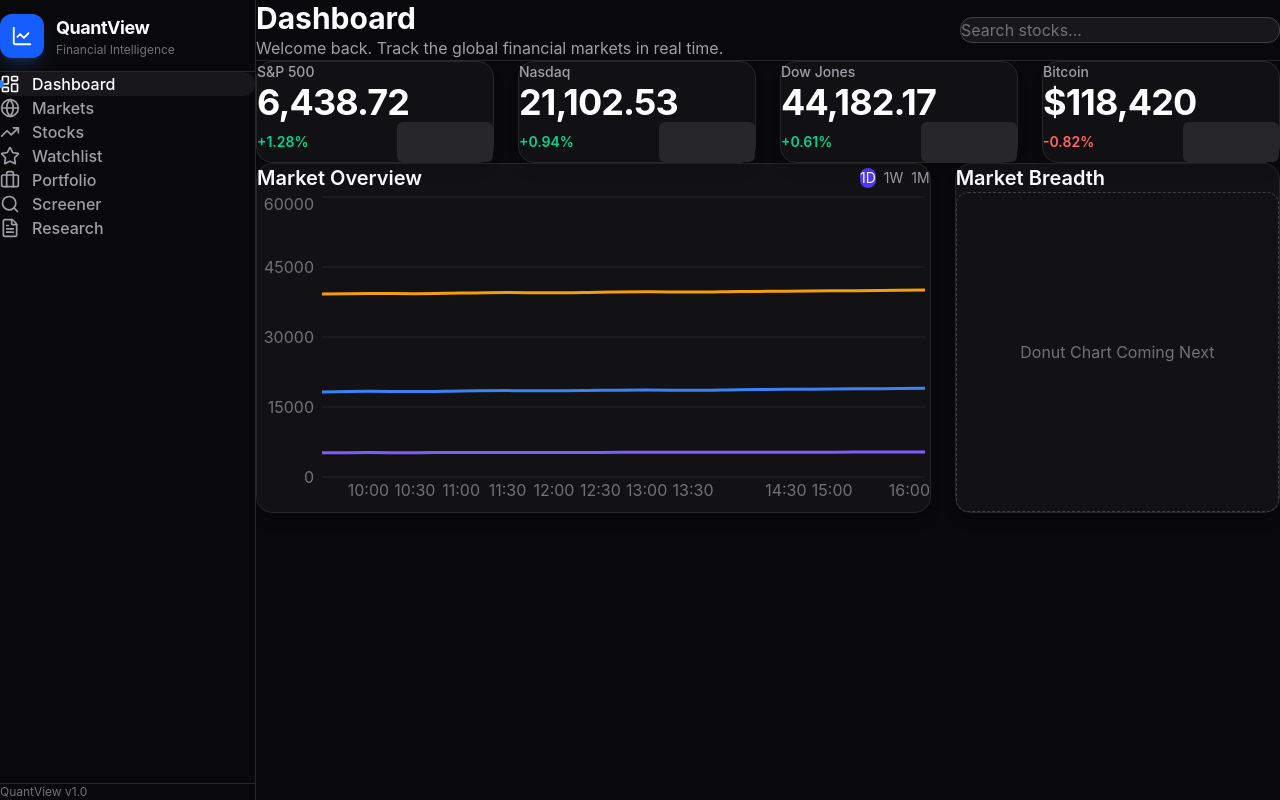
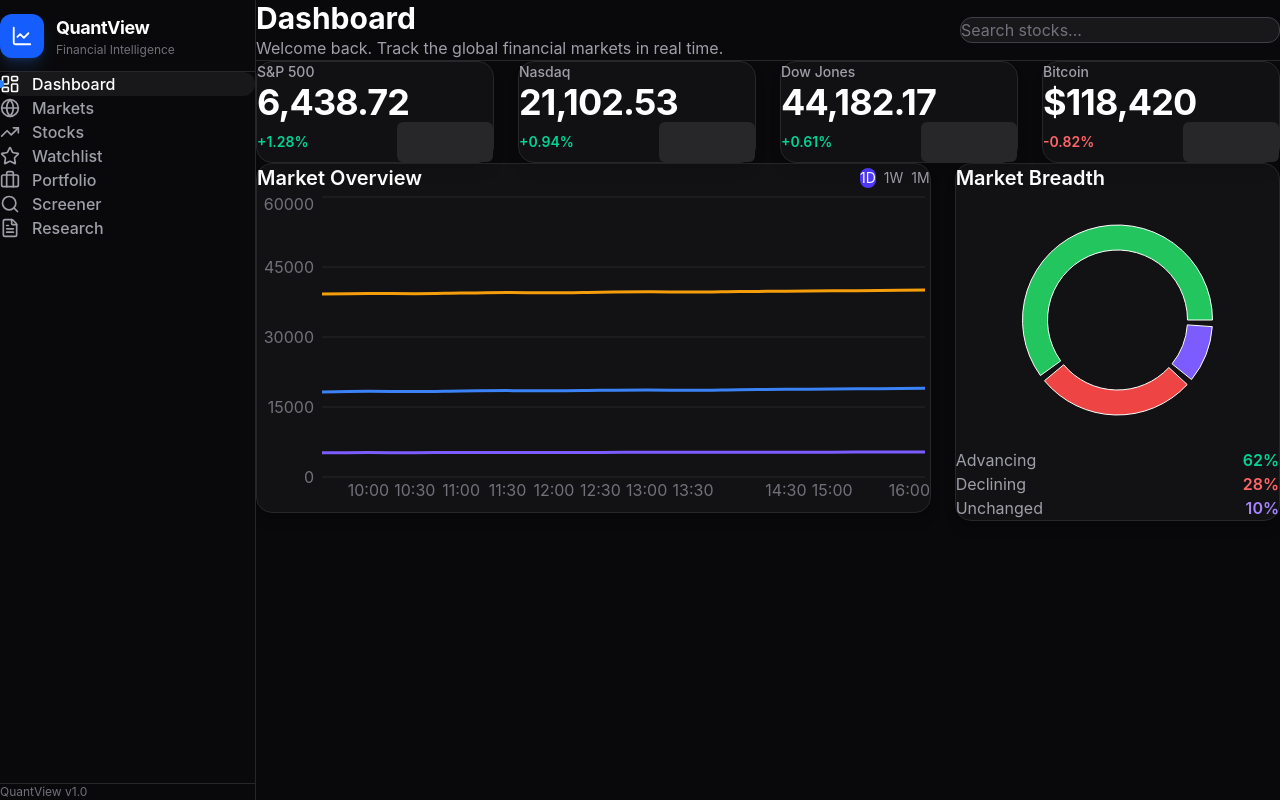
Before and after one commit to kawtar-studio/QuantView, a React (Vite) app in the folder frontend/: page / in a window 1280 px wide. Built offline with nearby package versions, Linux system fonts and the light colour scheme.

Commit message:
Add market overview and market breadth charts

```diff
--- /dev/null
+++ b/frontend/src/components/dashboard/MarketBreadthChart.tsx
@@ -0,0 +1,85 @@
+import {
+    PieChart,
+    Pie,
+    Cell,
+    ResponsiveContainer,
+} from "recharts";
+
+const data = [
+    { name: "Advancing", value: 62 },
+    { name: "Declining", value: 28 },
+    { name: "Unchanged", value: 10 },
+];
+
+const COLORS = [
+    "#22C55E",
+    "#EF4444",
+    "#7C5CFF",
+];
+
+const MarketBreadthChart = () => {
+    return (
+        <div className="rounded-2xl border border-zinc-800 bg-zinc-900/60 p-6 shadow-lg">
+            <h2 className="text-xl font-semibold text-white">
+                Market Breadth
+            </h2>
+
+            <div className="mt-6 h-64">
+                <ResponsiveContainer width="100%" height="100%">
+                    <PieChart>
+                        <Pie
+                            data={data}
+                            innerRadius={70}
+                            outerRadius={95}
+                            paddingAngle={4}
+                            dataKey="value"
+                        >
+                            {data.map((_, index) => (
+                                <Cell
+                                    key={index}
+                                    fill={COLORS[index]}
+                                />
+                            ))}
+                        </Pie>
+                    </PieChart>
+                </ResponsiveContainer>
+            </div>
+
+            <div className="space-y-3">
+
+                <div className="flex items-center justify-between">
+                    <span className="text-zinc-400">
+                        Advancing
+                    </span>
+
+                    <span className="font-semibold text-emerald-400">
+                        62%
+                    </span>
+                </div>
+
+                <div className="flex items-center justify-between">
+                    <span className="text-zinc-400">
+                        Declining
+                    </span>
+
+                    <span className="font-semibold text-red-400">
+                        28%
+                    </span>
+                </div>
+
+                <div className="flex items-center justify-between">
+                    <span className="text-zinc-400">
+                        Unchanged
+                    </span>
+
+                    <span className="font-semibold text-violet-400">
+                        10%
+                    </span>
+                </div>
+
+            </div>
+        </div>
+    );
+};
+
+export default MarketBreadthChart;
--- a/frontend/src/layouts/MainLayout.tsx
+++ b/frontend/src/layouts/MainLayout.tsx
@@ -2,6 +2,7 @@ import Sidebar from "../components/layout/Sidebar";
 import Header from "../components/dashboard/Header";
 import MarketCard from "../components/dashboard/MarketCard";
 import MarketOverviewChart from "../components/dashboard/MarketOverviewChart";
+import MarketBreadthChart from "../components/dashboard/MarketBreadthChart";
 
 const MainLayout = () => {
     return (
@@ -13,7 +14,7 @@ const MainLayout = () => {
 
                 <main className="flex-1 overflow-auto p-8">
 
-                    {/* Top Market Cards */}
+                    {/* Market Cards */}
                     <div className="grid grid-cols-4 gap-6">
 
                         <MarketCard
@@ -46,24 +47,14 @@ const MainLayout = () => {
 
                     </div>
 
-                    {/* Main Dashboard Content */}
+                    {/* Main Dashboard */}
                     <div className="mt-8 grid grid-cols-3 gap-6">
 
-                        {/* Chart */}
                         <div className="col-span-2">
                             <MarketOverviewChart />
                         </div>
 
-                        {/* Placeholder for Market Breadth */}
-                        <div className="rounded-2xl border border-zinc-800 bg-zinc-900/60 p-6 shadow-lg">
-                            <h2 className="text-xl font-semibold text-white">
-                                Market Breadth
-                            </h2>
-
-                            <div className="mt-6 flex h-80 items-center justify-center rounded-xl border border-dashed border-zinc-700 text-zinc-500">
-                                Donut Chart Coming Next
-                            </div>
-                        </div>
+                        <MarketBreadthChart />
 
                     </div>
 
```
